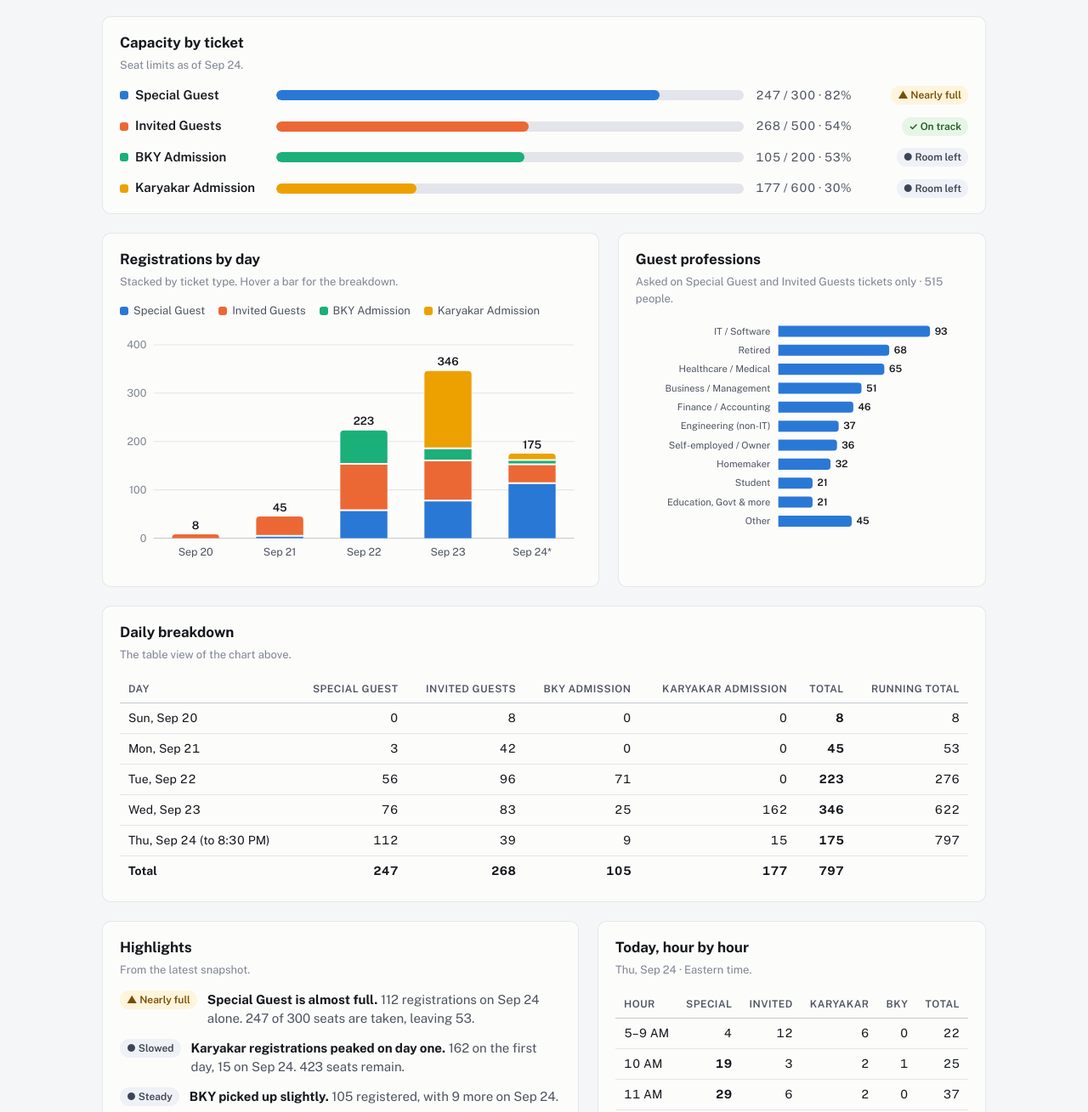
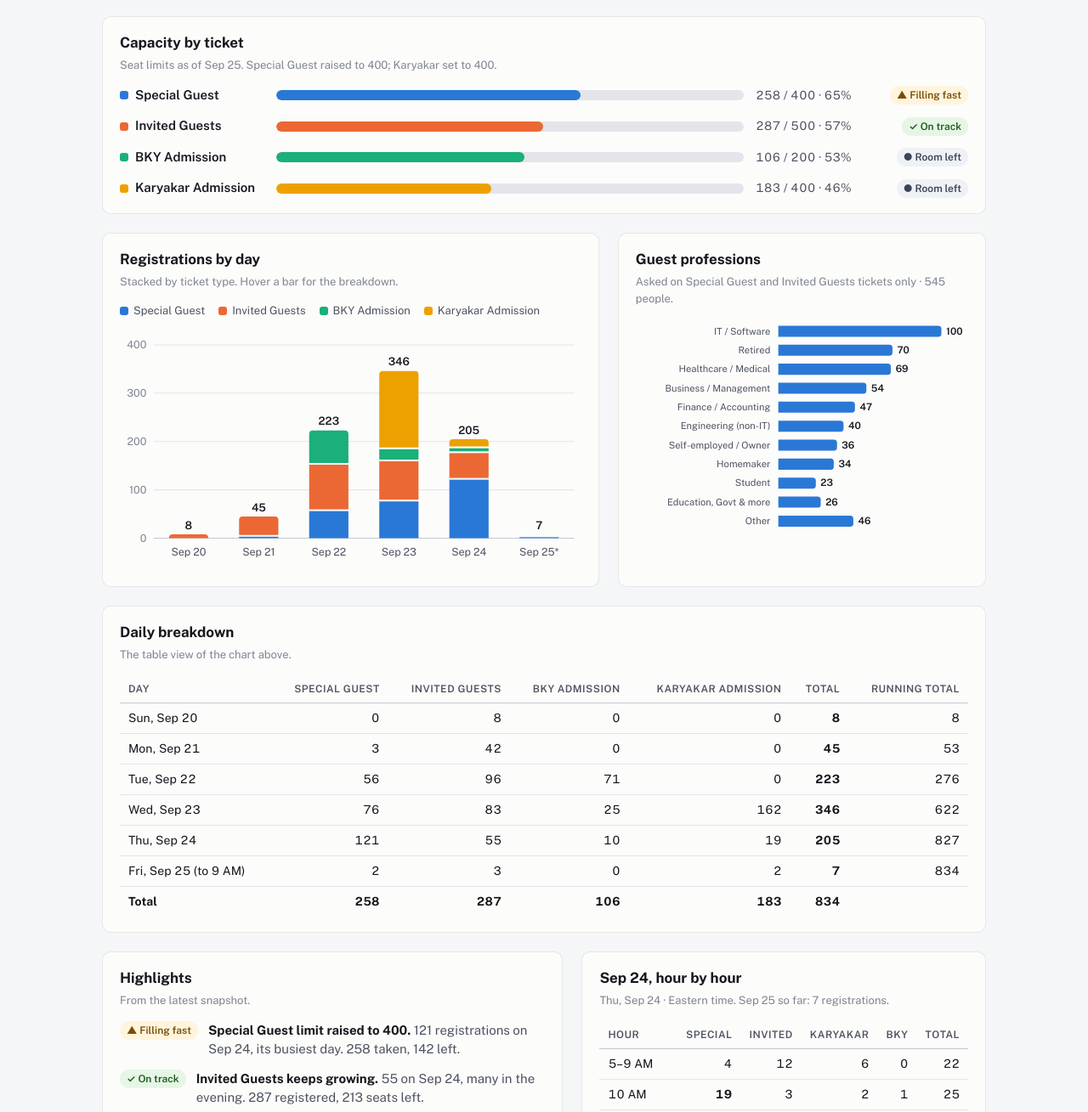
Before and after one commit to hittupatel/bb-reg-7k2q, a plain HTML site: page index.html in a window 1280 px wide. Shown: the part 247-1556 px from the top of the page at 85% size. Drawn offline with nearby package versions, Linux system fonts and the light colour scheme.

Commit message:
Update registration numbers

```diff
--- a/index.html
+++ b/index.html
@@ -109,19 +109,19 @@ footer{font-size:12.5px;color:var(--muted);max-width:75ch}
       <h1>Burnout To Balance — Registrations</h1>
       <p class="sub">Pujya Gnanvatsal Swami's sabha · Eventbrite registrations by ticket type</p>
     </div>
-    <div class="stamp">Snapshot <b>Thu, Sep 24 · 8:36 PM ET</b><br>Source: Eventbrite attendee report</div>
+    <div class="stamp">Snapshot <b>Fri, Sep 25 · 9:23 AM ET</b><br>Source: Eventbrite attendee report</div>
   </header>
 
   <section class="kpis" aria-label="Summary">
-    <div class="kpi"><div class="l">Registrations</div><div class="v">797</div><div class="d">+175 on Sep 24</div></div>
-    <div class="kpi"><div class="l">Orders</div><div class="v">575</div><div class="d">39% are for 2 tickets</div></div>
-    <div class="kpi"><div class="l">Capacity used</div><div class="v">50%</div><div class="d">of 1,600 seats</div></div>
-    <div class="kpi"><div class="l">Seats left</div><div class="v">803</div><div class="d">Only 53 Special Guest</div></div>
+    <div class="kpi"><div class="l">Registrations</div><div class="v">834</div><div class="d">+7 since midnight</div></div>
+    <div class="kpi"><div class="l">Orders</div><div class="v">612</div><div class="d">36% are for 2 tickets</div></div>
+    <div class="kpi"><div class="l">Capacity used</div><div class="v">56%</div><div class="d">of 1,500 seats</div></div>
+    <div class="kpi"><div class="l">Seats left</div><div class="v">666</div><div class="d">142 of them Special Guest</div></div>
   </section>
 
   <section class="panel">
     <h2>Capacity by ticket</h2>
-    <p class="note">Seat limits as of Sep 24.</p>
+    <p class="note">Seat limits as of Sep 25. Special Guest raised to 400; Karyakar set to 400.</p>
     <div class="cap" id="cap"></div>
   </section>
 
@@ -134,7 +134,7 @@ footer{font-size:12.5px;color:var(--muted);max-width:75ch}
     </section>
     <section class="panel">
       <h2>Guest professions</h2>
-      <p class="note">Asked on Special Guest and Invited Guests tickets only · 515 people.</p>
+      <p class="note">Asked on Special Guest and Invited Guests tickets only · 545 people.</p>
       <div class="chart" id="profchart"></div>
     </section>
   </div>
@@ -150,16 +150,16 @@ footer{font-size:12.5px;color:var(--muted);max-width:75ch}
       <h2>Highlights</h2>
       <p class="note">From the latest snapshot.</p>
       <ul class="trends">
-        <li><span class="chip warn">▲ Nearly full</span><p><strong>Special Guest is almost full.</strong> 112 registrations on Sep 24 alone. 247 of 300 seats are taken, leaving 53.</p></li>
-        <li><span class="chip slow">● Slowed</span><p><strong>Karyakar registrations peaked on day one.</strong> 162 on the first day, 15 on Sep 24. 423 seats remain.</p></li>
-        <li><span class="chip slow">● Steady</span><p><strong>BKY picked up slightly.</strong> 105 registered, with 9 more on Sep 24.</p></li>
-        <li><span class="chip slow">● Slowing</span><p><strong>Invited Guests is tapering.</strong> 96 on its peak day, 39 on Sep 24.</p></li>
-        <li><span class="chip ok">✓ Timing</span><p><strong>Late morning is the busiest time.</strong> 11 AM is the peak hour of the week (122 registrations), followed by 10 AM (76) and 2 PM (71).</p></li>
+        <li><span class="chip warn">▲ Filling fast</span><p><strong>Special Guest limit raised to 400.</strong> 121 registrations on Sep 24, its busiest day. 258 taken, 142 left.</p></li>
+        <li><span class="chip ok">✓ On track</span><p><strong>Invited Guests keeps growing.</strong> 55 on Sep 24, many in the evening. 287 registered, 213 seats left.</p></li>
+        <li><span class="chip slow">● Room left</span><p><strong>Karyakar limit set to 400.</strong> 183 registered, 19 of them on Sep 24. 217 seats left.</p></li>
+        <li><span class="chip slow">● Steady</span><p><strong>BKY is holding steady.</strong> 106 registered, 94 seats left.</p></li>
+        <li><span class="chip ok">✓ Timing</span><p><strong>Late morning and late evening are busiest.</strong> 11 AM is the peak hour of the week (122), followed by 10 AM and 9 PM (76 each). Overnight has been quiet: 7 since midnight.</p></li>
       </ul>
     </section>
     <section class="panel">
-      <h2>Today, hour by hour</h2>
-      <p class="note">Thu, Sep 24 · Eastern time.</p>
+      <h2>Sep 24, hour by hour</h2>
+      <p class="note">Thu, Sep 24 · Eastern time. Sep 25 so far: 7 registrations.</p>
       <div class="tscroll"><table id="hourtable"></table></div>
     </section>
   </div>
@@ -169,17 +169,18 @@ footer{font-size:12.5px;color:var(--muted);max-width:75ch}
 
 <script>
 const TYPES=[
-  {key:"sg",name:"Special Guest",color:"var(--s1)",cap:300},
+  {key:"sg",name:"Special Guest",color:"var(--s1)",cap:400},
   {key:"ig",name:"Invited Guests",color:"var(--s2)",cap:500},
   {key:"bky",name:"BKY Admission",color:"var(--s3)",cap:200},
-  {key:"ky",name:"Karyakar Admission",color:"var(--s4)",cap:600}
+  {key:"ky",name:"Karyakar Admission",color:"var(--s4)",cap:400}
 ];
 const DAYS=[
   {d:"Sun, Sep 20",short:"Sep 20",sg:0,ig:8,bky:0,ky:0},
   {d:"Mon, Sep 21",short:"Sep 21",sg:3,ig:42,bky:0,ky:0},
   {d:"Tue, Sep 22",short:"Sep 22",sg:56,ig:96,bky:71,ky:0},
   {d:"Wed, Sep 23",short:"Sep 23",sg:76,ig:83,bky:25,ky:162},
-  {d:"Thu, Sep 24 (to 8:30 PM)",short:"Sep 24*",sg:112,ig:39,bky:9,ky:15}
+  {d:"Thu, Sep 24",short:"Sep 24",sg:121,ig:55,bky:10,ky:19},
+  {d:"Fri, Sep 25 (to 9 AM)",short:"Sep 25*",sg:2,ig:3,bky:0,ky:2}
 ];
 const HOURS=[
   {h:"5–9 AM",sg:4,ig:12,ky:6,bky:0},
@@ -193,12 +194,14 @@ const HOURS=[
   {h:"5 PM",sg:2,ig:3,ky:0,bky:1},
   {h:"6 PM",sg:6,ig:5,ky:1,bky:0},
   {h:"7 PM",sg:8,ig:1,ky:0,bky:4},
-  {h:"8 PM",sg:4,ig:0,ky:0,bky:1}
+  {h:"8 PM",sg:4,ig:2,ky:0,bky:2},
+  {h:"9 PM",sg:7,ig:8,ky:1,bky:0},
+  {h:"10–11 PM",sg:2,ig:6,ky:3,bky:0}
 ];
 const PROF=[
-  ["IT / Software",93],["Retired",68],["Healthcare / Medical",65],["Business / Management",51],
-  ["Finance / Accounting",46],["Engineering (non-IT)",37],["Self-employed / Owner",36],["Homemaker",32],
-  ["Student",21],["Education, Govt & more",21],["Other",45]
+  ["IT / Software",100],["Retired",70],["Healthcare / Medical",69],["Business / Management",54],
+  ["Finance / Accounting",47],["Engineering (non-IT)",40],["Self-employed / Owner",36],["Homemaker",34],
+  ["Student",23],["Education, Govt & more",26],["Other",46]
 ];
 const NS="http://www.w3.org/2000/svg";
 const el=(t,a={},p)=>{const e=document.createElementNS(NS,t);for(const k in a)e.setAttribute(k,a[k]);if(p)p.appendChild(e);return e;};
```
